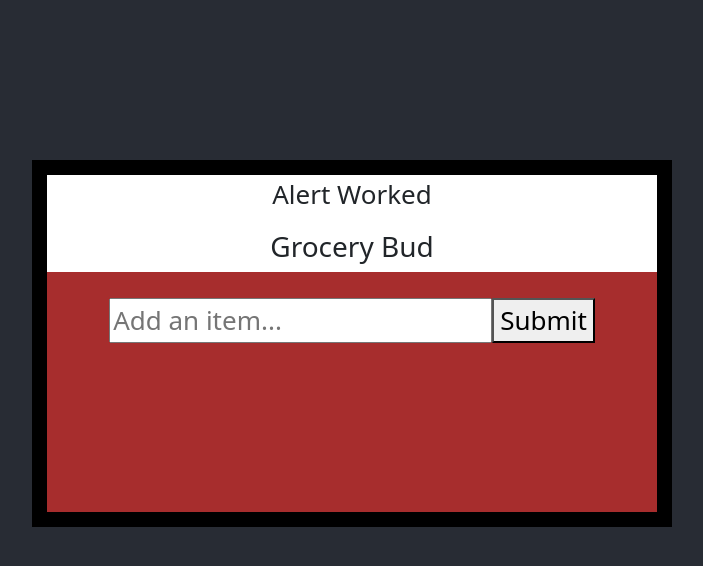
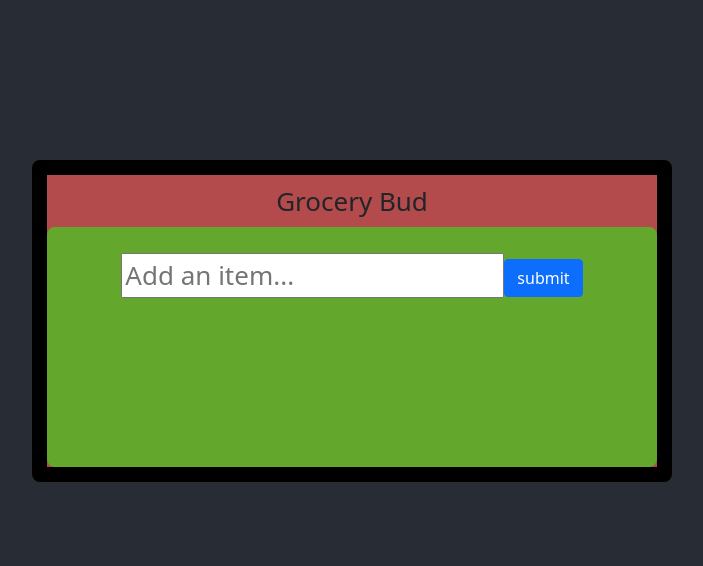
Before and after one commit to akarj/grocery-bud-react, a React (Create React App) app: page / in a window 1280 px wide. Shown: the top 566 px of the page, without its empty margins (288-991 px from the left). Built offline with nearby package versions, Linux system fonts and the light colour scheme.

Commit message:
Add to list items functionality and clear all functionality is added

```diff
--- a/public/index.html
+++ b/public/index.html
@@ -9,6 +9,7 @@
       content="Web site created using create-react-app"
     />
     <title>Grocery Bud App</title>
+
   </head>
   <body>
     <noscript>You need to enable JavaScript to run this app.</noscript>
--- a/src/Alert.jsx
+++ b/src/Alert.jsx
@@ -2,8 +2,12 @@ import AlertStyle from "./Alert.module.css";
 
 import React, { useEffect } from "react";
 
-const Alert = ({}) => {
-  return <p>Alert Worked</p>;
+const Alert = ({ type, message, removeNotification, list }) => {
+  useEffect(() => {
+    const timeout = setTimeout(() => removeNotification(), 3000);
+    return () => clearTimeout(timeout);
+  }, [list]);
+  return <p className={`${AlertStyle.p} ${AlertStyle}.${type}}`}>{message}</p>;
 };
 
 export default Alert;
--- a/src/Alert.module.css
+++ b/src/Alert.module.css
@@ -0,0 +1,3 @@
+.p {
+  background-color: blue;
+}
--- a/src/App.js
+++ b/src/App.js
@@ -1,22 +1,102 @@
 // import "./App.css";
 import React, { useState, useEffect } from "react";
+import AppStyles from "./App.module.css";
 import "bootstrap/dist/css/bootstrap.min.css";
-import AppStyles from "./App.module.css";
+import Button from "react-bootstrap/Button";
 import List from "./List";
 import Alert from "./Alert";
+import { MdAirlineSeatLegroomExtra } from "react-icons/md";
+
+const getLocalStorage = () => {
+  let list = localStorage.getItem("list");
+  if (list) {
+    return (list = JSON.parse(localStorage.getItem("list")));
+  } else {
+    return [];
+  }
+};
 
 function App() {
+  const [item, itemEdit] = useState("");
+  const [id, idSetter] = useState(0);
+  const [buttonType, buttonTypehandler] = useState("submit");
+  const [list, addToList] = useState(getLocalStorage);
+  const [editingItemsID, editItem] = useState(null);
+  const [notification, notificationSetter] = useState({
+    show: false,
+    type: "",
+    message: "",
+  });
+
+  const clickHandler = (e) => {
+    e.preventDefault();
+
+    if (item) {
+      showNotification(true, "success", "item added to the list");
+      const newItem = {
+        id: new Date().getTime().toString(),
+        item: item,
+      };
+      addToList([...list, newItem]);
+      itemEdit("");
+    }
+  };
+
+  const showNotification = (show = false, type = "", message = "") => {
+    notificationSetter({ show, type, message });
+  };
+
+  const clearAllButtonHandler = () => {
+    showNotification(true, "success", "List Cleared");
+    addToList([]);
+  };
+
+  useEffect(() => {
+    localStorage.setItem("list", JSON.stringify(list));
+  }, [list]);
   return (
     <div className={AppStyles.Background}>
       <div className={AppStyles.listSection}>
-        {<Alert />}
+        <header className={AppStyles.header}>Grocery Bud</header>
+        {notification.show && (
+          <Alert
+            key="Alert-section"
+            {...notification}
+            removeNotification={showNotification}
+            list={list}
+          />
+        )}
         <span className="AppStyles"></span>
-        <h3>Grocery Bud</h3>
-        <section className={AppStyles.MainSection}>
-          <input type="text" className="text" placeholder="Add an item..." />
-          <button name="submit-button">Submit</button>
-        </section>
-        <div className="AppStyles.ListItems"></div>
+        <form className={AppStyles.MainSection} onSubmit={clickHandler}>
+          <input
+            type="text"
+            className="text"
+            placeholder="Add an item..."
+            value={item}
+            onChange={(text) => itemEdit(text.target.value)}
+          />
+          <Button
+            as="input"
+            type="submit"
+            value={buttonType}
+            onClick={clickHandler}
+          />
+        </form>
+        {list.length > 0 && (
+          <div className="AppStyles.ListItems">
+            {list.map((item) => (
+              <List item={item.item} key={item.id} />
+            ))}
+
+            <Button
+              type="outilne-submit"
+              variant="outline-dark"
+              onClick={clearAllButtonHandler}
+            >
+              Clear All
+            </Button>
+          </div>
+        )}
       </div>
     </div>
   );
--- a/src/App.module.css
+++ b/src/App.module.css
@@ -1,24 +1,37 @@
 .Background {
   text-align: center;
-  background-color: #282c34;
   min-height: 100vh;
   display: flex;
   flex-direction: column;
+  background-color: #282c34;
   font-size: calc(10px + 2vmin);
+}
+
+.header {
+  margin-top: 0.25em;
+  margin-bottom: 0.25em;
 }
 
 .listSection {
   position: relative;
   top: 20vh;
   left: 25vw;
-
   border: 0.6em solid black;
-  background-color: white;
+  border-radius: 8px;
+  background-color: rgba(221, 84, 84, 0.774);
   width: 50vw;
 }
 
 .MainSection {
   min-height: 30vh;
   padding: 1em;
-  background-color: rgb(167, 45, 45);
+  background-color: rgb(100, 167, 45);
+  border-radius: 8px;
 }
+
+.ListItems {
+  background-color: coral;
+  border-radius: 8px;
+
+  width: 200px;
+}
--- a/src/List.jsx
+++ b/src/List.jsx
@@ -1,21 +1,25 @@
 import ListStyle from "./List.module.css";
-
+import Button from "react-bootstrap/Button";
 import React from "react";
 import { AiFillEdit } from "react-icons/ai";
 import { MdDeleteForever } from "react-icons/md";
 
-const List = ({}) => {
+const List = ({ item }) => {
   return (
     <>
-      <article className="grocery-item">
-        Grocery Item link
-        <button className="edit-btn">
-          <AiFillEdit />
-        </button>
-        <button className="delete-btn">
-          <MdDeleteForever />
-        </button>
-      </article>
+      <div className={ListStyle.article}>
+        <p className={ListStyle.p}>
+          <span className={ListStyle.span}> {item}</span>
+          <span className="ButtonSection">
+            <Button variant="outline-dark">
+              <AiFillEdit />
+            </Button>
+            <Button variant="outline-dark">
+              <MdDeleteForever />
+            </Button>
+          </span>
+        </p>
+      </div>
     </>
   );
 };
--- a/src/List.module.css
+++ b/src/List.module.css
@@ -0,0 +1,3 @@
+.p {
+  background-color: chartreuse;
+}
```
